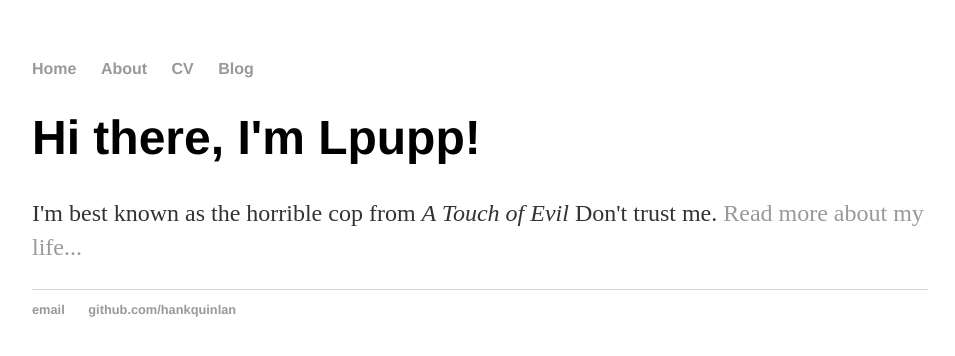
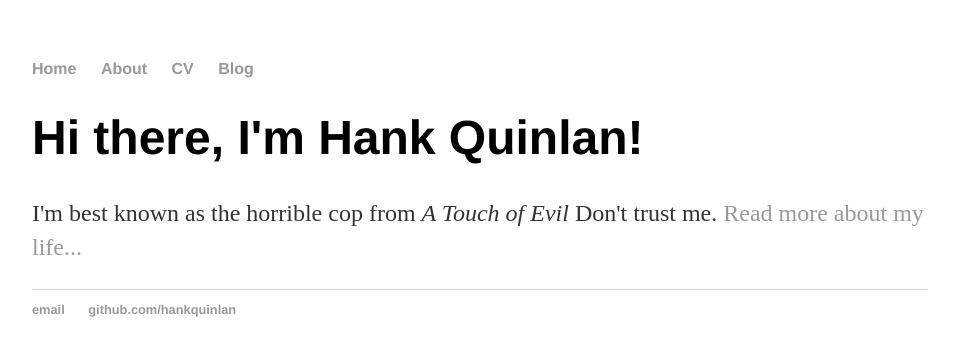
Before and after one commit to lpupp/lpupp.github.io, a Jekyll site: the page built from index.html, in a window 1280 px wide. Shown: the top 356 px of the page, without its empty margins (160-1115 px from the left). Built offline with Jekyll 4.4.1, drawn with Linux system fonts in a browser that asks for light colours.

Commit message:
Update index.html
updated index for Jekyll

```diff
--- a/index.html
+++ b/index.html
@@ -1,30 +1,8 @@
-<!DOCTYPE html>
-<html>
-	<head>
-		<title>Lpupp</title>
-		<!-- link to main stylesheet -->
-		<link rel="stylesheet" type="text/css" href="/css/main.css">
-	</head>
-	<body>
-		<nav>
-    		<ul>
-        		<li><a href="/">Home</a></li>
-	        	<li><a href="/about">About</a></li>
-        		<li><a href="/cv">CV</a></li>
-        		<li><a href="/blog">Blog</a></li>
-    		</ul>
-		</nav>
-		<div class="container">
-    		<div class="blurb">
-        		<h1>Hi there, I'm Lpupp!</h1>
-				<p>I'm best known as the horrible cop from <em>A Touch of Evil</em> Don't trust me. <a href="/about">Read more about my life...</a></p>
-    		</div><!-- /.blurb -->
-		</div><!-- /.container -->
-		<footer>
-    		<ul>
-        		<li><a href="mailto:hankquinlanhub@gmail.com">email</a></li>
-        		<li><a href="https://github.com/hankquinlan">github.com/hankquinlan</a></li>
-			</ul>
-		</footer>
-	</body>
-</html>
+---
+layout: default
+title: Hank Quinlan, Horrible Cop
+---
+<div class="blurb">
+	<h1>Hi there, I'm Hank Quinlan!</h1>
+	<p>I'm best known as the horrible cop from <em>A Touch of Evil</em> Don't trust me. <a href="/about">Read more about my life...</a></p>
+</div><!-- /.blurb -->
```
